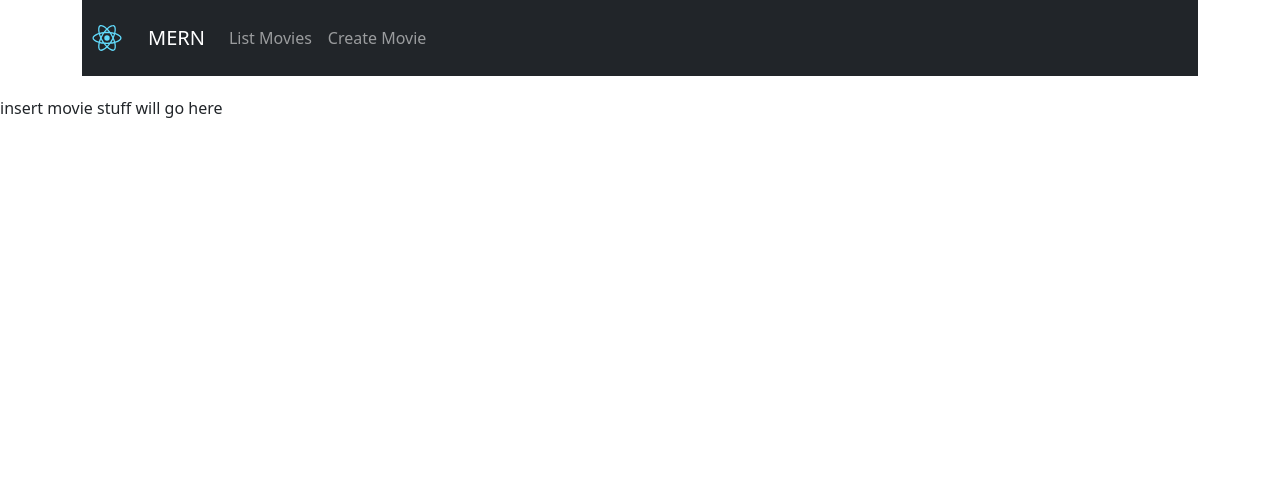
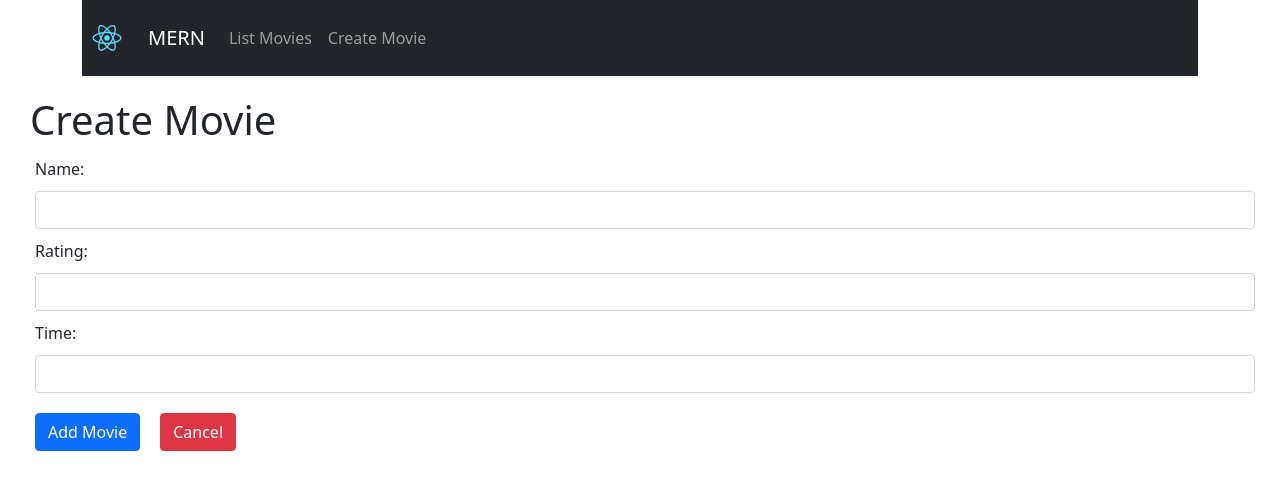
Before and after one commit to hollowmatt/movie-client, a React (Create React App) app: page /movies/create in a window 1280 px wide. Shown: the top 490 px of the page. Built offline with nearby package versions, Linux system fonts and the light colour scheme.

Commit message:
insert movie functionality added

```diff
--- a/src/pages/MoviesInsert.jsx
+++ b/src/pages/MoviesInsert.jsx
@@ -35,11 +35,81 @@
 `;
 
 class MoviesInsert extends Component {
+    constructor(props) {
+        super(props);
+
+        this.state = {
+            name: '',
+            rating: '',
+            time: '',
+        };
+    }
+
+    handleChangeInputName = async event => {
+        const name = event.target.value;
+        this.setState({name});
+    }
+
+    handleChangeInputRating = async event => {
+        const rating = event.target.validity.valid ? event.target.value : this.state.rating;
+        this.setState({rating});
+    }
+
+    handleChangeInputTIme = async event => {
+        const time = event.target.value;
+        this.setState({time});
+    }
+
+    handleIncludeMovie = async () => {
+        const {name, rating, time} = this.state;
+        const arrayTime = time.split(' / ');
+        const payload = {name, rating, time: arrayTime};
+
+        await api.insertMovie(payload).then(res => {
+            window.alert('Movie inserted successfully');
+            this.setState({
+                name: '',
+                rating: '',
+                time: '',
+            });
+        })
+    }
+
     render() {
+        const {name, rating, time} = this.state;
         return (
-            <div>
-                <p> insert movie stuff will go here</p>
-            </div>
+            <Wrapper>
+                <Title>Create Movie</Title>
+
+                <Label>Name: </Label>
+                <InputText
+                    type="text"
+                    value={name}
+                    onChange={this.handleChangeInputName}
+                />
+
+                <Label>Rating: </Label>
+                <InputText
+                    text="number"
+                    step="0.1"
+                    lang="en-us"
+                    min="0"
+                    max="10"
+                    pattern="[0-9+([,\.][0-9]+)?"
+                    value={rating}
+                    onChange={this.handleChangeInputRating}
+                />
+
+                <Label>Time: </Label>
+                <InputText
+                    type="text"
+                    value={time}
+                    onChange={this.handleChangeInputTIme}
+                />
+
+                <Button onClick={this.handleIncludeMovie}>Add Movie</Button>
+                <CancelButton href={'/movies/list'}>Cancel</CancelButton>
+            </Wrapper>
         );
     }
 }
```
